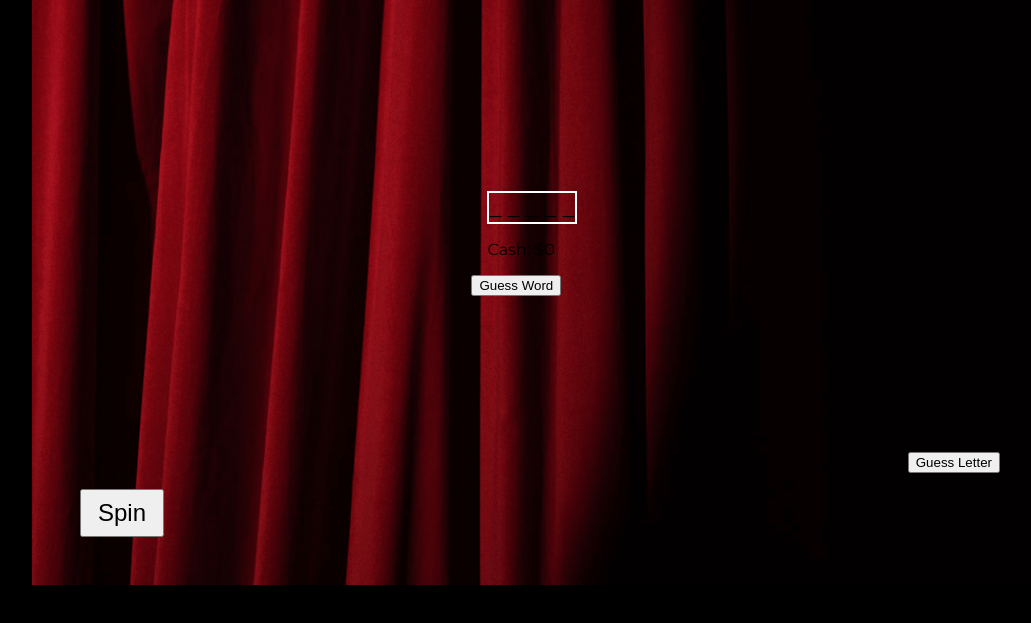
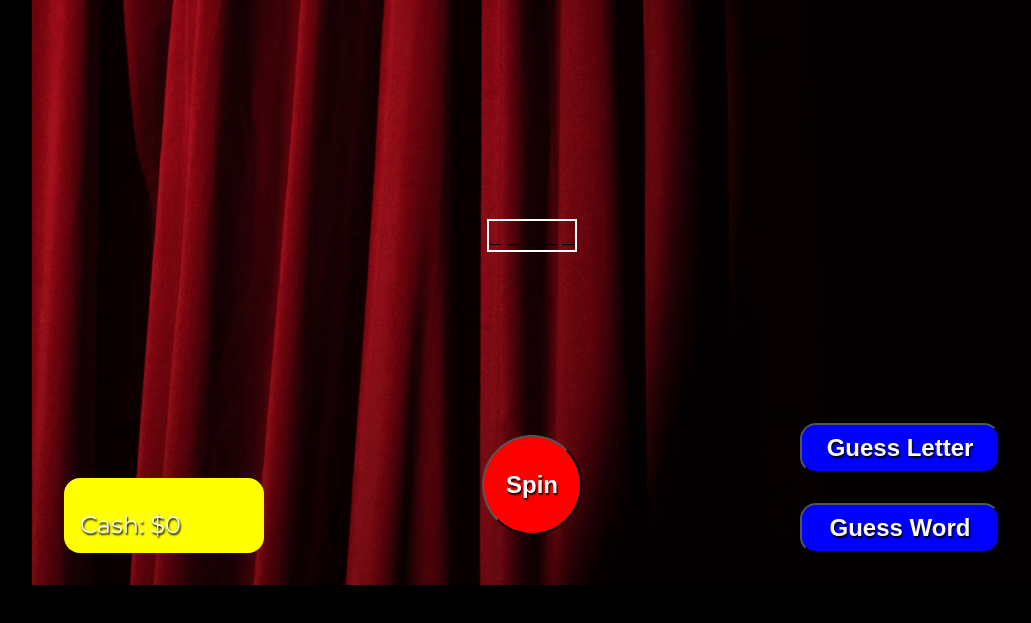
Before and after one commit to kevanngan/wheel-of-fortune, a plain HTML site: page index.html in a window 1280 px wide. Shown: the part 115-738 px from the top of the page, without its empty margins (108-1139 px from the left). Drawn offline with Linux system fonts and the light colour scheme.

```diff
--- a/scss/_main.scss
+++ b/scss/_main.scss
@@ -1,29 +1,41 @@
 @use 'mixins' as *;
 @use 'variables' as *;
 
-
 main {
 
+// Game board
     #game-board {
         margin: 1rem;
         font-size: $font-size;
         border: 2px solid white;
     }
 
-    #player-panel {
-        margin: 1rem;
+// Player Panel
+    .player-panel {
+        @include text-styles;
+        position: absolute;
+        bottom: 2rem;
+        left: 2rem;
+        background-color: $primary2-color;
+        border-radius: $border-radius;
+        width: 200px;
+        height: 75px;
     }
 
+// Buttons
     #spin-btn,
     #letter-guess-btn,
-    #word-guess-btn {
+    #word-guess-btn,
+    #player-panel {
         margin: 0 auto;
         padding: .5rem 1rem;
-        font-size: $font-size;
     }
 
     #letter-guess-btn,
     #word-guess-btn {
+        @include text-styles;
+        background-color: $primary1-color;
+        border-radius: $border-radius;
         width: 200px;
         height: 50px;
         right: 2rem;
@@ -40,7 +52,9 @@ main {
     }
 
     #spin-btn {
+        @include text-styles;
         position: absolute;
+        background-color: $primary3-color;
         width: 100px;
         height: 100px;
         bottom: 0;
--- a/scss/_mixins.scss
+++ b/scss/_mixins.scss
@@ -9,3 +9,13 @@
     justify-content: center;
     align-items: center;
 }
+
+// Text background styles
+
+@mixin text-styles {
+    color: $text-color-light;
+    text-shadow: 1px 2px 2px black;
+    font-weight: 550;
+    font-size: 1.5rem;
+    margin: auto;
+}
--- a/scss/_variables.scss
+++ b/scss/_variables.scss
@@ -1,3 +1,9 @@
+// Colors
+$primary1-color: #0000ff;
+$primary2-color: #ffff00;
+$primary3-color: #ff0000;
+
+
 // Text Colors
 $text-color-light: #fdfdfd;
 
@@ -8,3 +14,6 @@ $header-font: 'Roboto', 'Montserrat', Georgia, sans-serif;
 
 // Typographic Defaults
 $font-size: 1.5rem;
+
+// Border
+$border-radius: 1rem;
```
Also changed, not shown: images/wheel.jpg (added), styles/styles.css, 1 other file.
